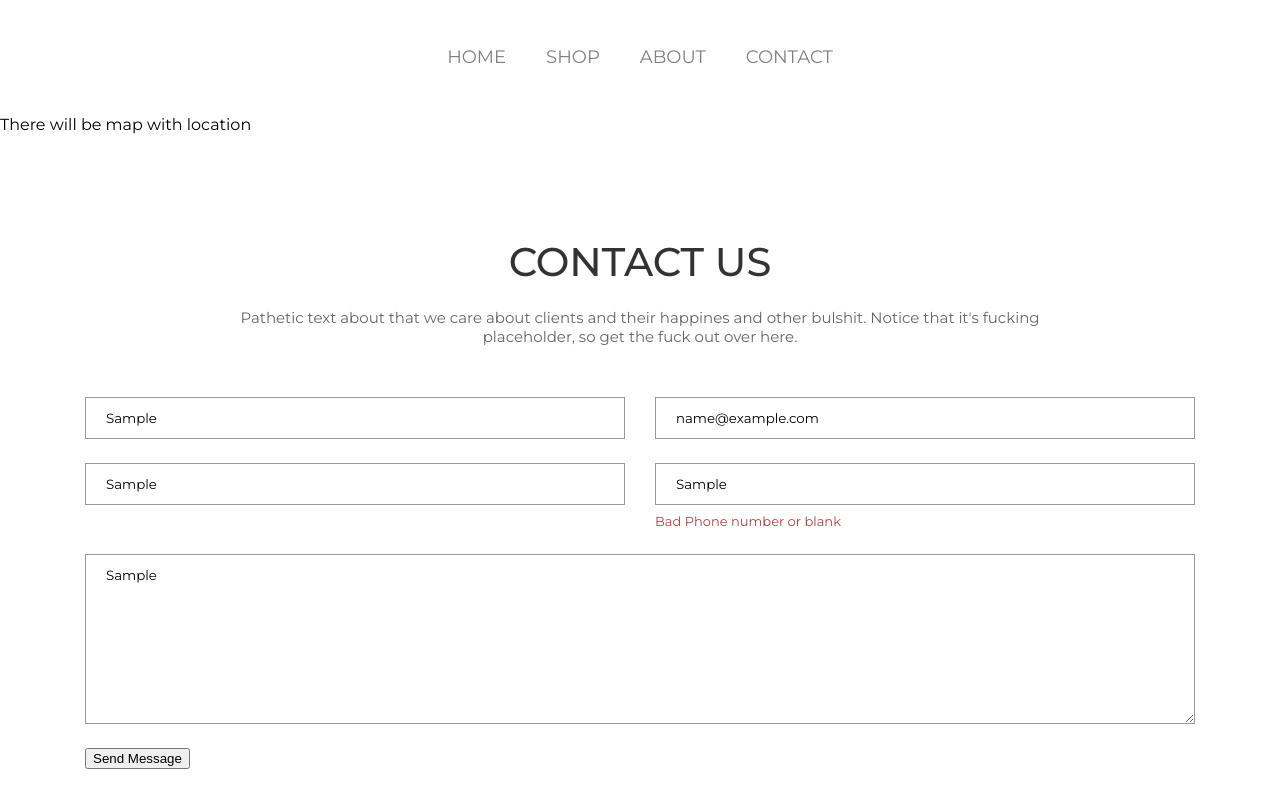
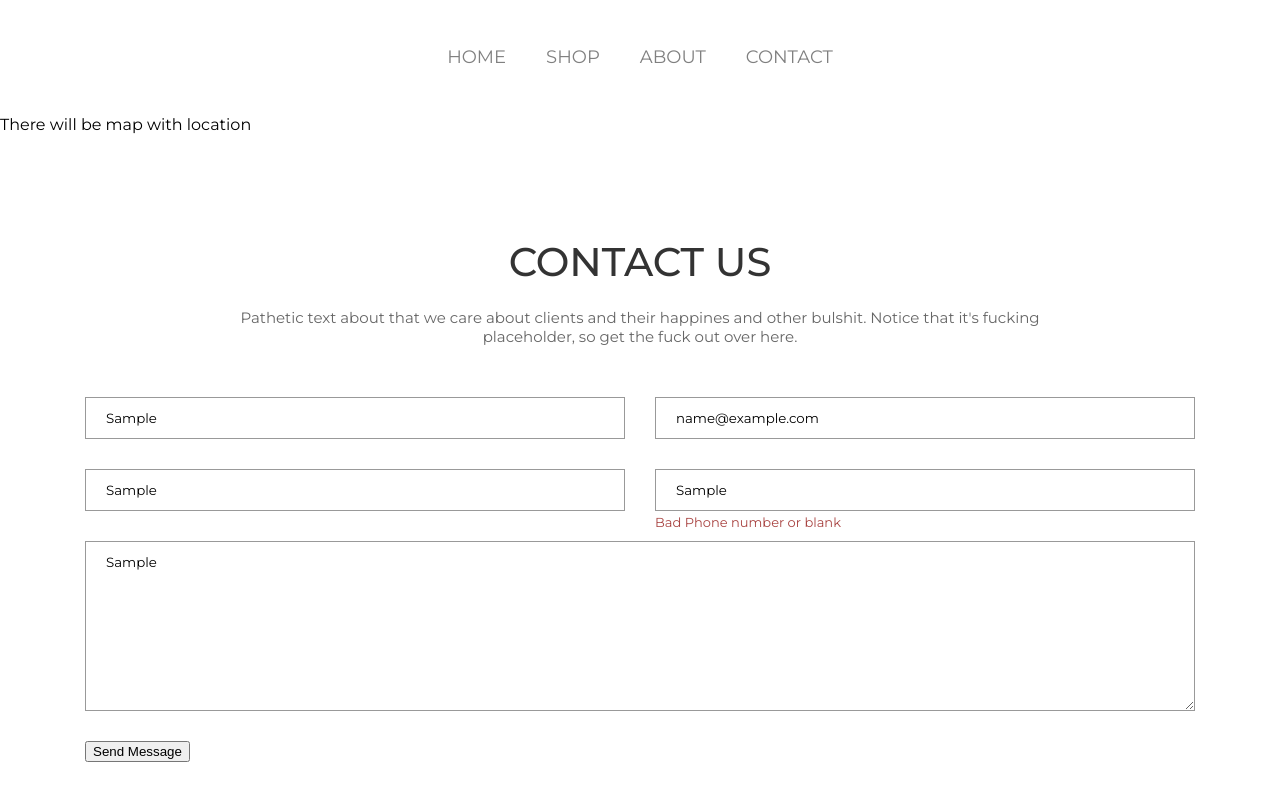
Before and after one commit to Radek-Wawrzyk/Vue-Shop, a Vue app: page /contact in a window 1280 px wide. Both pictures are taken after typing "Sample", "name@example.com", "Sample", "Sample", "Sample" into the empty fields and a click on the button "Send Message". Built offline with nearby package versions, Linux system fonts and the light colour scheme.

Commit message:
Edit - Contact form (transition)
Add animations for validation fields

```diff
--- a/src/Components/Contact.vue
+++ b/src/Components/Contact.vue
@@ -20,31 +20,41 @@
           <div class="col-md-6">
             <div class="form-group">
               <input type="text" placeholder="Your Name" v-model="fields.name">
-              <p class="form-error">{{errors.name}}</p>
+              <transition name="fade-form">
+                <p class="form-error" v-if="errors.name">{{errors.name}}</p>
+              </transition>
             </div>
           </div>
           <div class="col-md-6">
             <div class="form-group">
               <input type="email" placeholder="Your Email" v-model="fields.email">
-              <p class="form-error">{{errors.email}}</p>
+              <transition name="fade-form">
+                <p class="form-error" v-if="errors.email">{{errors.email}}</p>
+              </transition>
             </div>
           </div>
           <div class="col-md-6">
             <div class="form-group">
               <input type="text" placeholder="Your Address" v-model="fields.address">
-              <p class="form-error">{{errors.address}}</p>
+              <transition name="fade-form">
+                <p class="form-error" v-if="errors.address">{{errors.address}}</p>
+              </transition>
             </div>
           </div>
           <div class="col-md-6">
             <div class="form-group">
               <input type="text" placeholder="Your Phone" v-model="fields.phone">
-              <p class="form-error">{{errors.phone}}</p>
+              <transition name="fade-form">
+                <p class="form-error" v-if="errors.phone">{{errors.phone}}</p>
+              </transition>
             </div>
           </div>
           <div class="col-md-12">
             <div class="form-group">
               <textarea placeholder="Your Message" rows="9" v-model="fields.message"></textarea>
-              <p class="form-error">{{errors.message}}</p>
+              <transition name="fade-form">
+                <p class="form-error" v-if="errors.message">{{errors.message}}</p>
+              </transition>
             </div>
           </div>
           <div class="col-md-12">
@@ -87,10 +97,12 @@ export default {
       const checkEmail = /^[a-zA-Z0-9.!#$%&’*+/=?^_`{|}~-]+@[a-zA-Z0-9-]+(?:\.[a-zA-Z0-9-]+)*$/;
       const checkPhone = /^[0-9\+]{8,13}$/;
 
+      //Main condition
       if ( this.fields.name.length >= 1 && this.fields.address.length >= 1 && this.fields.message.length >= 1 && checkEmail.test(this.fields.email) && checkPhone.test(this.fields.phone) ) {
         console.log("form submited!");
       } else console.log("form not submited!");
 
+      //Validation fields
       this.fields.name.length >= 1 ? this.errors.name = "" : this.errors.name = "Please fill Name";
       this.fields.address.length >= 1 ? this.errors.address = "" : this.errors.address = "Please fill Address";
       this.fields.message.length >= 1 ? this.errors.message = "" : this.errors.message = "Please fill Message";
--- /dev/null
+++ b/src/Styles/Components/Animations.scss
@@ -0,0 +1,9 @@
+//Form fade
+
+.fade-form-enter-active, .fade-form-leave-active {
+  transition: opacity 0.3s, transform 0.2s;
+}
+.fade-form-enter, .fade-form-leave-to {
+  opacity: 0;
+  transform: translate3d(-10px,0,0);
+}
--- a/src/Styles/Components/forms.scss
+++ b/src/Styles/Components/forms.scss
@@ -20,13 +20,16 @@ textarea {
 //Form group
 
 .form-group {
-  margin: 0 0 24px 0;
+  margin: 0 0 30px 0;
+  position: relative;
 }
 
 //Forms errors
 
 .form-error {
+  position: absolute;
+  left: 0;
+  bottom: -20px;
   color: $error;
   font-size: 13px;
-  margin: 8px 0 0 0;
 }
--- a/src/Styles/main.scss
+++ b/src/Styles/main.scss
@@ -6,3 +6,6 @@
 
 //Forms
 @import "./Components/forms";
+
+//Animations
+@import "./Components/Animations";
```
